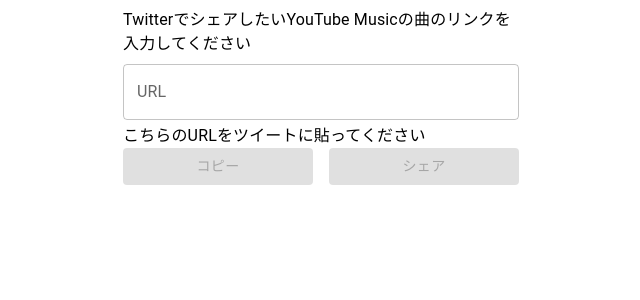
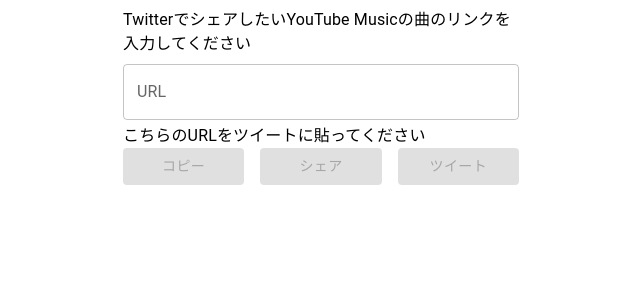
Before and after one commit to yu-ko-ba/ym-previewer, a Next.js app: page / in a window 1280 px wide. Shown: the top 300 px of the page, without its empty margins (319-959 px from the left). Built offline with nearby package versions, Linux system fonts and the light colour scheme.

Commit message:
ツイートボタンを実装してみた

```diff
--- a/src/pages/index.tsx
+++ b/src/pages/index.tsx
@@ -24,7 +24,6 @@
           setYmUrl(e.target.value)
           const id = e.target.value.slice(34)
           setMusicId(id)
-          // setShareUrl(`https://ym-previewer.vercel.app/${id}`)
           setShareUrl(`${new URL(location.href).origin}/${id}`)
         }}
         margin="dense"
@@ -70,6 +69,24 @@
         >
           シェア
         </Button>
+        <Button
+          variant='contained'
+          onClick={async () => {
+            const url = new URL("https://twitter.com/intent/tweet")
+            url.searchParams.append("url", shareUrl)
+            const properties = await fetchProperties(shareUrl)
+            let text = ""
+            text += "#Nowplaying\n"
+            text += `${properties.musicTitle}\n`
+            text += "\n"
+            url.searchParams.append("text", text)
+            location.assign(url)
+            }}
+          disabled={shareUrl === ""}
+          fullWidth
+        >
+          ツイート
+        </Button>
       </Stack>
     </Container>
   )
```
